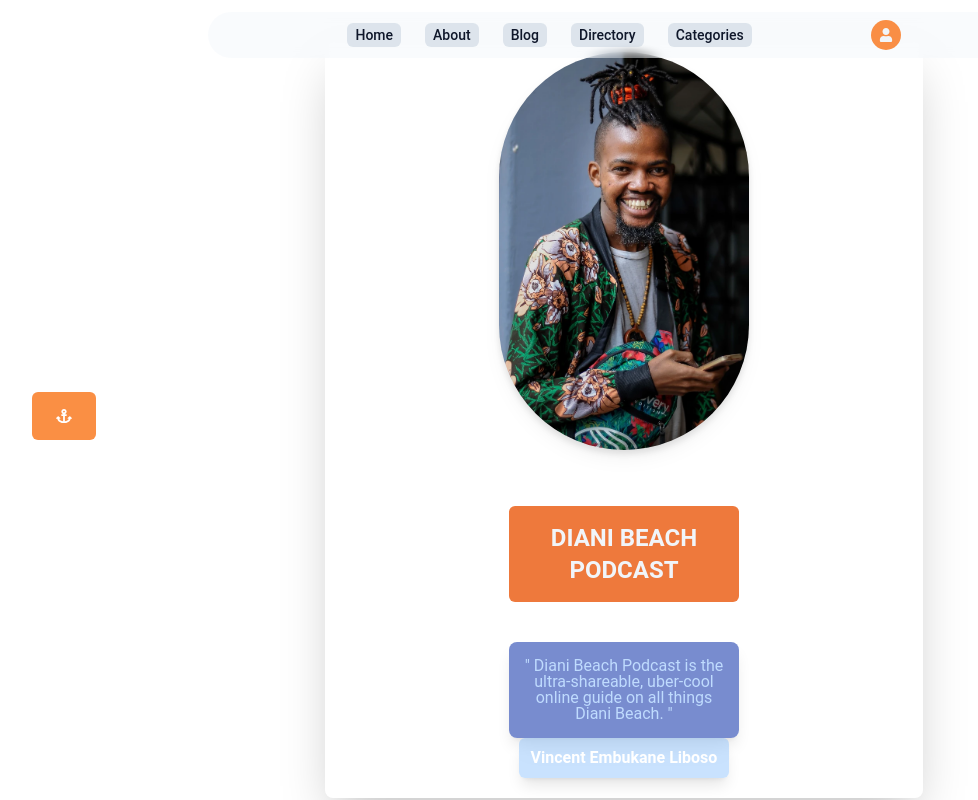
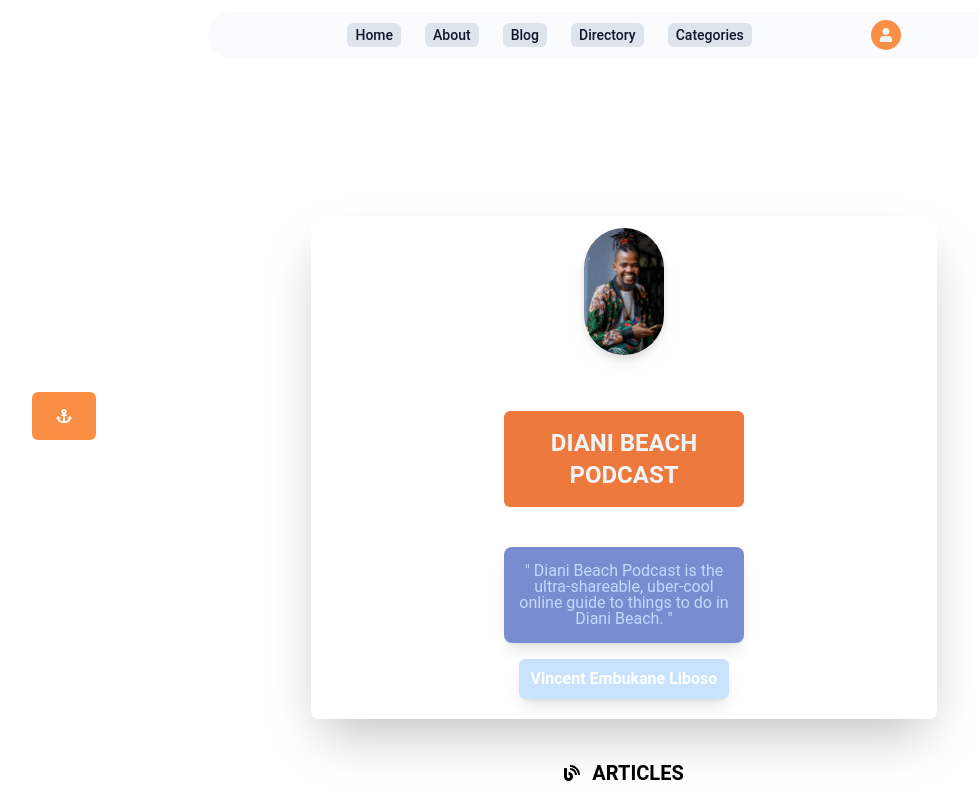
Before and after one commit to MatthewsRicky/travelapp, a Next.js app: page / in a window 1280 px wide. Shown: the top 800 px of the page, without its empty margins (16-994 px from the left). Built offline with nearby package versions, Linux system fonts and the light colour scheme.

Commit message:
more hero edits

```diff
--- a/components/Hero.tsx
+++ b/components/Hero.tsx
@@ -4,25 +4,25 @@ import Image from "next/image";
 import Button from "./Button";
 const Hero = () => {
 	return (
-		<section className='relative z-100 max-container video-background flex flex-col justify-center items-center gap-6 py-10'>
-			<div className='relative flex flex-col'>
+		<section className='relative z-100 max-container video-background flex flex-col justify-center items-center gap-6 mt-28 py-10'>
+			<div className='relative flex flex-col mt-16'>
 				<div className='justify-around w-[60%] items-center relative mx-auto flex z-20 sm:w-[85%] flex-col sm:flex-col gap-4 px-3 py-3 rounded-lg shadow-2xl backdrop-blur-sm'>
 					<div className='hidden sm:flex z-20 rounded-full'>
 						<Image
 							src='/libosso_profile.webp'
 							alt='Libosso'
-							width={250}
-							height={250}
+							width={80}
+							height={75}
 							className='rounded-full drop-shadow-lg shadow-blue-950'
 						/>
 					</div>
-					<div className='flex flex-col w-full justify-center mx-auto mt-10 items-center sm:w-[40%]'>
-						<h1 className=' backdrop-blur-xs text-slate-100 bg-orange-600/80 text-center uppercase font-bold text-xl md:text-2xl p-4 rounded-md mb-4'>
+					<div className='flex flex-col gap-4 w-full justify-center mx-auto mt-10 items-center sm:w-[40%]'>
+						<h1 className=' backdrop-blur-xs text-slate-100 bg-orange-600/80 text-center uppercase font-bold text-xl md:text-2xl p-4 rounded-md'>
 							Diani Beach Podcast
 						</h1>
 						<p className='bold-24 backdrop-blur-md px-2 py-4 rounded-lg mt-2 sm:mt-6 text-center bg-blue-800/60 text-blue-200 shadow-lg xl:max-w-[720px]'>
 							" Diani Beach Podcast is the ultra-shareable, uber-cool online
-							guide on all things Diani Beach. "
+							guide to things to do in Diani Beach. "
 						</p>
 						<p className='backdrop-blur-md text-md font-semibold p-3 mb-2 shadow-lg text-white rounded-md bg-blue-300/50 text-center'>
 							Vincent Embukane Liboso
```
